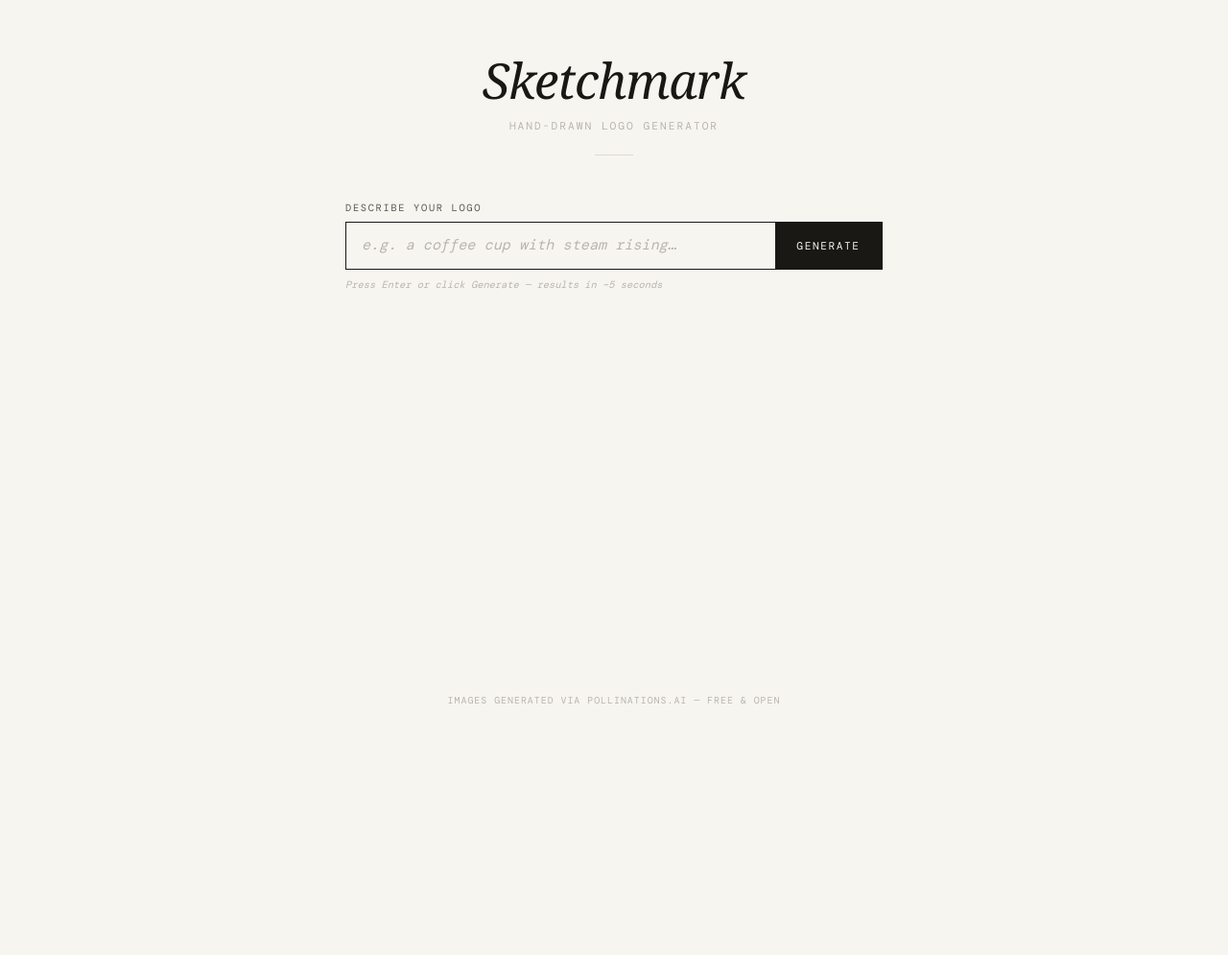
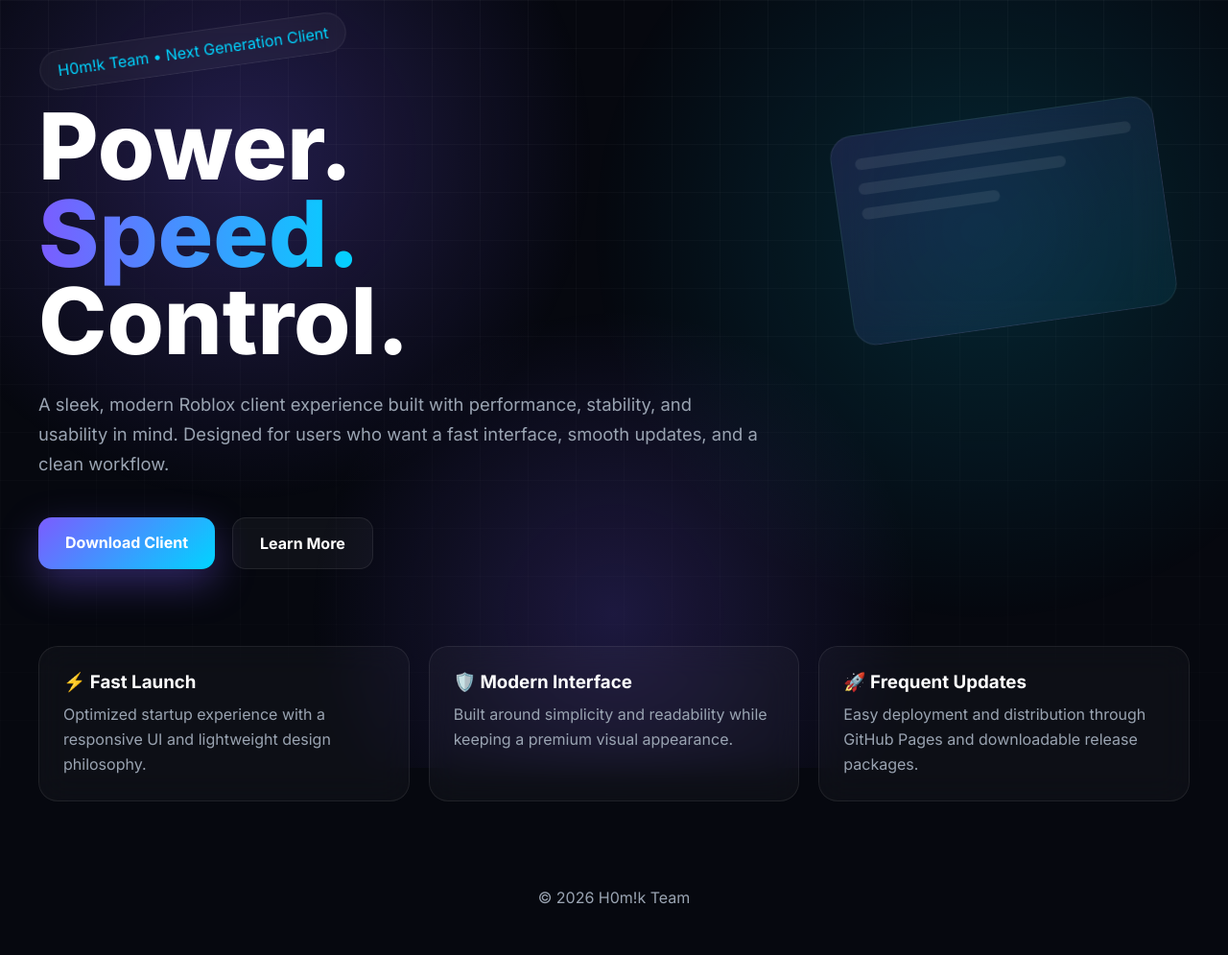
Before and after one commit to TheRealJumpity/LeafNBeaf_SMP, a plain HTML site: page index.html in a window 1280 px wide. Shown: the whole page at 96% size. Before the commit the page ends 800 px from the top, so only its background shows below. Drawn offline with nearby package versions, Linux system fonts and the light colour scheme; a web font is replaced by a local one.

Commit message:
Update index.html

```diff
--- a/index.html
+++ b/index.html
@@ -3,476 +3,337 @@
 <head>
 <meta charset="UTF-8">
 <meta name="viewport" content="width=device-width, initial-scale=1.0">
-<title>Sketchmark — Logo Generator</title>
-<link rel="preconnect" href="https://fonts.googleapis.com">
-<link href="https://fonts.googleapis.com/css2?family=DM+Mono:ital,wght@0,300;0,400;1,300&family=Playfair+Display:ital@1&display=swap" rel="stylesheet">
+<title>H0m!k Team Client</title>
+
+<link href="https://fonts.googleapis.com/css2?family=Inter:wght@400;500;600;700;800&display=swap" rel="stylesheet">
+
 <style>
-  *, *::before, *::after { box-sizing: border-box; margin: 0; padding: 0; }
-
-  :root {
-    --ink: #1a1814;
-    --ink-soft: #5a5650;
-    --ink-ghost: #b8b4ae;
-    --paper: #f7f5f0;
-    --paper-warm: #eeebe3;
-    --paper-line: #dedad2;
-    --accent: #2d5a3d;
+:root{
+    --bg:#06080f;
+    --card:#0f1320;
+    --primary:#7b5cff;
+    --secondary:#00d4ff;
+    --text:#ffffff;
+    --muted:#9aa4b2;
+    --border:rgba(255,255,255,.08);
 }
 
-  html, body {
-    height: 100%;
-    background: var(--paper);
-    color: var(--ink);
-    font-family: 'DM Mono', monospace;
-    overflow-x: hidden;
+*{
+    margin:0;
+    padding:0;
+    box-sizing:border-box;
 }
 
-  body {
-    display: flex;
-    flex-direction: column;
-    align-items: center;
-    min-height: 100vh;
-    padding: 3rem 1.5rem 4rem;
+body{
+    font-family:Inter,sans-serif;
+    background:var(--bg);
+    color:var(--text);
+    overflow-x:hidden;
 }
 
-  header {
-    text-align: center;
-    margin-bottom: 3rem;
+.background{
+    position:fixed;
+    inset:0;
+    z-index:-1;
+    background:
+    radial-gradient(circle at 20% 20%, rgba(123,92,255,.25), transparent 30%),
+    radial-gradient(circle at 80% 30%, rgba(0,212,255,.15), transparent 35%),
+    radial-gradient(circle at 50% 80%, rgba(123,92,255,.2), transparent 35%);
 }
 
-  .wordmark {
-    font-family: 'Playfair Display', Georgia, serif;
-    font-style: italic;
-    font-size: clamp(2rem, 5vw, 3.2rem);
-    letter-spacing: -0.02em;
-    color: var(--ink);
-    display: block;
-    margin-bottom: 0.4rem;
+.grid{
+    position:fixed;
+    inset:0;
+    background-image:
+        linear-gradient(rgba(255,255,255,.03) 1px, transparent 1px),
+        linear-gradient(90deg, rgba(255,255,255,.03) 1px, transparent 1px);
+    background-size:50px 50px;
+    mask-image:linear-gradient(to bottom, rgba(0,0,0,1), rgba(0,0,0,.3));
 }
 
-  .tagline {
-    font-size: 0.7rem;
-    letter-spacing: 0.18em;
-    text-transform: uppercase;
-    color: var(--ink-ghost);
+.hero{
+    min-height:100vh;
+    display:flex;
+    justify-content:center;
+    align-items:center;
+    padding:40px;
 }
 
-  .rule {
-    width: 40px;
-    height: 1px;
-    background: var(--paper-line);
-    margin: 1.4rem auto 0;
+.container{
+    max-width:1200px;
+    width:100%;
 }
 
-  .input-area {
-    width: 100%;
-    max-width: 560px;
-    display: flex;
-    flex-direction: column;
-    gap: 0;
+.badge{
+    display:inline-block;
+    padding:10px 18px;
+    border:1px solid var(--border);
+    background:rgba(255,255,255,.03);
+    border-radius:999px;
+    color:var(--secondary);
+    margin-bottom:25px;
+    backdrop-filter:blur(10px);
+    animation:float 4s ease-in-out infinite;
 }
 
-  .field-label {
-    font-size: 0.65rem;
-    letter-spacing: 0.16em;
-    text-transform: uppercase;
-    color: var(--ink-soft);
-    margin-bottom: 0.5rem;
+h1{
+    font-size:clamp(3rem,8vw,6rem);
+    font-weight:800;
+    line-height:.95;
 }
 
-  .input-row {
-    display: flex;
-    border: 1.5px solid var(--ink);
-    border-radius: 0;
-    overflow: hidden;
-    transition: box-shadow 0.15s;
+.gradient{
+    background:linear-gradient(90deg,var(--primary),var(--secondary));
+    -webkit-background-clip:text;
+    -webkit-text-fill-color:transparent;
 }
 
-  .input-row:focus-within {
-    box-shadow: 3px 3px 0 var(--ink);
+.subtitle{
+    margin-top:25px;
+    max-width:750px;
+    color:var(--muted);
+    font-size:1.15rem;
+    line-height:1.7;
 }
 
-  #prompt {
-    flex: 1;
-    background: transparent;
-    border: none;
-    outline: none;
-    font-family: 'DM Mono', monospace;
-    font-size: 0.95rem;
-    color: var(--ink);
-    padding: 0.85rem 1rem;
-    line-height: 1.4;
-    caret-color: var(--accent);
-    min-width: 0;
+.buttons{
+    display:flex;
+    gap:18px;
+    margin-top:40px;
+    flex-wrap:wrap;
 }
 
-  #prompt::placeholder { color: var(--ink-ghost); font-style: italic; }
-
-  #generate-btn {
-    background: var(--ink);
-    color: var(--paper);
-    border: none;
-    cursor: pointer;
-    font-family: 'DM Mono', monospace;
-    font-size: 0.7rem;
-    letter-spacing: 0.14em;
-    text-transform: uppercase;
-    padding: 0 1.4rem;
-    white-space: nowrap;
-    transition: background 0.15s, opacity 0.15s;
-    flex-shrink: 0;
+.btn{
+    text-decoration:none;
+    padding:16px 28px;
+    border-radius:14px;
+    font-weight:700;
+    transition:.25s;
 }
 
-  #generate-btn:hover { background: var(--accent); }
-  #generate-btn:active { opacity: 0.8; }
-  #generate-btn:disabled { opacity: 0.4; cursor: not-allowed; }
-
-  .hint {
-    font-size: 0.65rem;
-    color: var(--ink-ghost);
-    margin-top: 0.55rem;
-    font-style: italic;
+.download{
+    background:linear-gradient(135deg,var(--primary),var(--secondary));
+    color:white;
+    box-shadow:0 15px 40px rgba(123,92,255,.35);
 }
 
-  .canvas-area {
-    width: 100%;
-    max-width: 560px;
-    margin-top: 2.5rem;
-    display: none;
+.download:hover{
+    transform:translateY(-4px);
 }
 
-  .canvas-area.visible { display: block; }
-
-  .canvas-frame {
-    border: 1.5px solid var(--ink);
-    background: #fff;
-    position: relative;
-    aspect-ratio: 1;
-    overflow: hidden;
-    display: flex;
-    align-items: center;
-    justify-content: center;
+.secondary{
+    border:1px solid var(--border);
+    background:rgba(255,255,255,.04);
+    color:white;
 }
 
-  #result-img {
-    width: 100%;
-    height: 100%;
-    object-fit: contain;
-    display: block;
-    opacity: 0;
-    transition: opacity 0.4s ease;
+.secondary:hover{
+    background:rgba(255,255,255,.08);
 }
 
-  #result-img.loaded { opacity: 1; }
-
-  .loader {
-    position: absolute;
-    inset: 0;
-    display: flex;
-    flex-direction: column;
-    align-items: center;
-    justify-content: center;
-    gap: 1.2rem;
-    background: #fff;
-    transition: opacity 0.3s;
+.cards{
+    margin-top:80px;
+    display:grid;
+    grid-template-columns:repeat(auto-fit,minmax(250px,1fr));
+    gap:20px;
 }
 
-  .loader.hidden { opacity: 0; pointer-events: none; }
-
-  .pen-wrap {
-    width: 60px;
-    height: 60px;
-    position: relative;
+.card{
+    background:rgba(255,255,255,.03);
+    border:1px solid var(--border);
+    border-radius:20px;
+    padding:25px;
+    backdrop-filter:blur(16px);
+    transition:.3s;
 }
 
-  .pen-wrap svg {
-    width: 100%;
-    height: 100%;
-    animation: draw-spin 1.8s ease-in-out infinite;
-    transform-origin: center;
+.card:hover{
+    transform:translateY(-6px);
+    border-color:rgba(123,92,255,.5);
 }
 
-  @keyframes draw-spin {
-    0%   { transform: rotate(0deg); }
-    25%  { transform: rotate(8deg); }
-    75%  { transform: rotate(-8deg); }
-    100% { transform: rotate(0deg); }
+.card h3{
+    margin-bottom:10px;
 }
 
-  .sketch-line {
-    stroke-dasharray: 220;
-    stroke-dashoffset: 220;
-    animation: sketch 1.8s ease-in-out infinite;
+.card p{
+    color:var(--muted);
+    line-height:1.6;
 }
 
-  @keyframes sketch {
-    0%   { stroke-dashoffset: 220; opacity: 1; }
-    60%  { stroke-dashoffset: 0;   opacity: 1; }
-    80%  { stroke-dashoffset: 0;   opacity: 0.3; }
-    100% { stroke-dashoffset: 220; opacity: 0.3; }
+.floating-panel{
+    position:absolute;
+    right:5%;
+    top:15%;
+    width:340px;
+    height:220px;
+    background:linear-gradient(
+        145deg,
+        rgba(123,92,255,.15),
+        rgba(0,212,255,.08)
+    );
+    border:1px solid var(--border);
+    border-radius:24px;
+    backdrop-filter:blur(20px);
+    transform:rotate(-8deg);
+    animation:float 5s ease-in-out infinite;
 }
 
-  .loader-text {
-    font-size: 0.65rem;
-    letter-spacing: 0.18em;
-    text-transform: uppercase;
-    color: var(--ink-ghost);
+.panel-content{
+    padding:24px;
 }
 
-  .actions {
-    display: flex;
-    gap: 0;
-    border: 1.5px solid var(--ink);
-    border-top: none;
-    overflow: hidden;
+.panel-line{
+    height:12px;
+    border-radius:999px;
+    margin-bottom:14px;
+    background:rgba(255,255,255,.08);
 }
 
-  .action-btn {
-    flex: 1;
-    background: transparent;
-    border: none;
-    cursor: pointer;
-    font-family: 'DM Mono', monospace;
-    font-size: 0.68rem;
-    letter-spacing: 0.12em;
-    text-transform: uppercase;
-    color: var(--ink-soft);
-    padding: 0.75rem 0.5rem;
-    display: flex;
-    align-items: center;
-    justify-content: center;
-    gap: 0.5rem;
-    transition: background 0.15s, color 0.15s;
-    position: relative;
+.panel-line:nth-child(2){
+    width:75%;
 }
 
-  .action-btn + .action-btn {
-    border-left: 1px solid var(--paper-line);
+.panel-line:nth-child(3){
+    width:50%;
 }
 
-  .action-btn:hover { background: var(--paper-warm); color: var(--ink); }
-  .action-btn:active { background: var(--paper-line); }
-
-  .action-btn svg {
-    width: 14px;
-    height: 14px;
-    stroke: currentColor;
-    fill: none;
-    stroke-width: 1.8;
-    stroke-linecap: round;
-    stroke-linejoin: round;
-    flex-shrink: 0;
+.footer{
+    text-align:center;
+    padding:50px 20px;
+    color:var(--muted);
 }
 
-  .toast {
-    position: fixed;
-    bottom: 2rem;
-    left: 50%;
-    transform: translateX(-50%) translateY(12px);
-    background: var(--ink);
-    color: var(--paper);
-    font-family: 'DM Mono', monospace;
-    font-size: 0.7rem;
-    letter-spacing: 0.14em;
-    text-transform: uppercase;
-    padding: 0.6rem 1.4rem;
-    opacity: 0;
-    transition: opacity 0.2s, transform 0.2s;
-    pointer-events: none;
-    white-space: nowrap;
+@keyframes float{
+    0%,100%{
+        transform:translateY(0px) rotate(-8deg);
+    }
+    50%{
+        transform:translateY(-15px) rotate(-8deg);
+    }
 }
 
-  .toast.show { opacity: 1; transform: translateX(-50%) translateY(0); }
+.reveal{
+    opacity:0;
+    transform:translateY(30px);
+    transition:1s;
+}
 
-  footer {
-    margin-top: auto;
-    padding-top: 3rem;
-    font-size: 0.62rem;
-    color: var(--ink-ghost);
-    letter-spacing: 0.1em;
-    text-transform: uppercase;
-    text-align: center;
+.reveal.show{
+    opacity:1;
+    transform:translateY(0);
+}
+
+@media(max-width:950px){
+    .floating-panel{
+        display:none;
+    }
 }
 </style>
 </head>
 <body>
 
-<header>
-  <span class="wordmark">Sketchmark</span>
-  <p class="tagline">Hand-drawn logo generator</p>
-  <div class="rule"></div>
-</header>
+<div class="background"></div>
+<div class="grid"></div>
 
-<div class="input-area">
-  <p class="field-label">Describe your logo</p>
-  <div class="input-row">
-    <input
-      id="prompt"
-      type="text"
-      placeholder="e.g. a coffee cup with steam rising…"
-      autocomplete="off"
-      spellcheck="false"
-    />
-    <button id="generate-btn">Generate</button>
-  </div>
-  <p class="hint">Press Enter or click Generate — results in ~5 seconds</p>
-</div>
+<section class="hero">
+    <div class="container">
 
-<div class="canvas-area" id="canvas-area">
-  <div class="canvas-frame">
-    <img id="result-img" alt="Generated logo" crossorigin="anonymous" />
-    <div class="loader" id="loader">
-      <div class="pen-wrap">
-        <svg viewBox="0 0 80 80" fill="none" xmlns="http://www.w3.org/2000/svg">
-          <rect x="8" y="8" width="64" height="64" rx="4"
-            stroke="#1a1814" stroke-width="1.5"
-            fill="none"
-            class="sketch-line"
-            pathLength="220"
-          />
-          <line x1="20" y1="40" x2="60" y2="40"
-            stroke="#1a1814" stroke-width="1.5"
-            class="sketch-line"
-            pathLength="220"
-            style="animation-delay:0.3s"
-          />
-          <line x1="40" y1="20" x2="40" y2="60"
-            stroke="#1a1814" stroke-width="1.5"
-            class="sketch-line"
-            pathLength="220"
-            style="animation-delay:0.6s"
-          />
-        </svg>
-      </div>
-      <span class="loader-text">Sketching…</span>
-    </div>
-  </div>
-  <div class="actions">
-    <button class="action-btn" id="download-btn" title="Download PNG">
-      <svg viewBox="0 0 24 24"><path d="M12 15V3m0 12-4-4m4 4 4-4M2 17l.621 2.485A2 2 0 0 0 4.561 21h14.878a2 2 0 0 0 1.94-1.515L22 17"/></svg>
-      Download
-    </button>
-    <button class="action-btn" id="copy-btn" title="Copy to clipboard">
-      <svg viewBox="0 0 24 24"><rect x="9" y="9" width="13" height="13" rx="2"/><path d="M5 15H4a2 2 0 0 1-2-2V4a2 2 0 0 1 2-2h9a2 2 0 0 1 2 2v1"/></svg>
-      Copy image
-    </button>
-    <button class="action-btn" id="regen-btn" title="Regenerate">
-      <svg viewBox="0 0 24 24"><path d="M3 12a9 9 0 1 0 9-9 9.75 9.75 0 0 0-6.74 2.74L3 8"/><path d="M3 3v5h5"/></svg>
-      Retry
-    </button>
+        <div class="floating-panel">
+            <div class="panel-content">
+                <div class="panel-line"></div>
+                <div class="panel-line"></div>
+                <div class="panel-line"></div>
             </div>
         </div>
 
-<div class="toast" id="toast"></div>
+        <div class="badge reveal">
+            H0m!k Team • Next Generation Client
+        </div>
 
-<footer>Images generated via Pollinations.ai &mdash; free &amp; open</footer>
+        <h1 class="reveal">
+            Power.<br>
+            <span class="gradient">Speed.</span><br>
+            Control.
+        </h1>
+
+        <p class="subtitle reveal">
+            A sleek, modern Roblox client experience built with performance,
+            stability, and usability in mind. Designed for users who want
+            a fast interface, smooth updates, and a clean workflow.
+        </p>
+
+        <div class="buttons reveal">
+            <a id="downloadBtn" class="btn download" href="#">
+                Download Client
+            </a>
+
+            <a href="#features" class="btn secondary">
+                Learn More
+            </a>
+        </div>
+
+        <div class="cards" id="features">
+
+            <div class="card reveal">
+                <h3>⚡ Fast Launch</h3>
+                <p>
+                    Optimized startup experience with a responsive UI
+                    and lightweight design philosophy.
+                </p>
+            </div>
+
+            <div class="card reveal">
+                <h3>🛡️ Modern Interface</h3>
+                <p>
+                    Built around simplicity and readability while keeping
+                    a premium visual appearance.
+                </p>
+            </div>
+
+            <div class="card reveal">
+                <h3>🚀 Frequent Updates</h3>
+                <p>
+                    Easy deployment and distribution through GitHub Pages
+                    and downloadable release packages.
+                </p>
+            </div>
+
+        </div>
+
+    </div>
+</section>
+
+<div class="footer">
+    © 2026 H0m!k Team
+</div>
 
 <script>
-  const promptInput = document.getElementById('prompt');
-  const generateBtn = document.getElementById('generate-btn');
-  const canvasArea  = document.getElementById('canvas-area');
-  const resultImg   = document.getElementById('result-img');
-  const loader      = document.getElementById('loader');
-  const downloadBtn = document.getElementById('download-btn');
-  const copyBtn     = document.getElementById('copy-btn');
-  const regenBtn    = document.getElementById('regen-btn');
-  const toast       = document.getElementById('toast');
+/*
+    CHANGE THIS IF YOU RENAME THE FILE
+*/
+const DOWNLOAD_FILE = "template.zip";
 
-  let currentSeed = null;
-  let currentPromptText = '';
-  let blobUrl = null;
+document.getElementById("downloadBtn").href = DOWNLOAD_FILE;
 
-  function stylePrompt(raw) {
-    return `minimalist hand-drawn single-line logo illustration of ${raw}, clean ink sketch on pure white background, no color, simple elegant lines, black and white, logo design, fine pen strokes, no shading, vector-like sketch`;
+const observer = new IntersectionObserver(entries=>{
+    entries.forEach(entry=>{
+        if(entry.isIntersecting){
+            entry.target.classList.add("show");
         }
-
-  function showToast(msg, dur = 2000) {
-    toast.textContent = msg;
-    toast.classList.add('show');
-    setTimeout(() => toast.classList.remove('show'), dur);
-  }
-
-  function startLoading() {
-    loader.classList.remove('hidden');
-    resultImg.classList.remove('loaded');
-    canvasArea.classList.add('visible');
-    generateBtn.disabled = true;
-    downloadBtn.disabled = true;
-    copyBtn.disabled = true;
-  }
-
-  function stopLoading() {
-    loader.classList.add('hidden');
-    generateBtn.disabled = false;
-    downloadBtn.disabled = false;
-    copyBtn.disabled = false;
-  }
-
-  function generate(userPrompt, seed) {
-    if (!userPrompt.trim()) {
-      promptInput.focus();
-      showToast('Enter a prompt first');
-      return;
-    }
-    currentPromptText = userPrompt.trim();
-    currentSeed = seed || Math.floor(Math.random() * 999999);
-    startLoading();
-    if (blobUrl) { URL.revokeObjectURL(blobUrl); blobUrl = null; }
-
-    const encoded = encodeURIComponent(stylePrompt(currentPromptText));
-    const url = `https://image.pollinations.ai/prompt/${encoded}?width=768&height=768&seed=${currentSeed}&nologo=true&model=flux`;
-
-    const img = new Image();
-    img.crossOrigin = 'anonymous';
-    img.onload = () => {
-      resultImg.src = img.src;
-      resultImg.classList.add('loaded');
-      stopLoading();
-
-      // cache as blob for copy/download
-      fetch(img.src)
-        .then(r => r.blob())
-        .then(b => { blobUrl = URL.createObjectURL(b); })
-        .catch(() => {});
-    };
-    img.onerror = () => {
-      stopLoading();
-      showToast('Generation failed — try again');
-      canvasArea.classList.remove('visible');
-    };
-    img.src = url;
-  }
-
-  generateBtn.addEventListener('click', () => generate(promptInput.value));
-  promptInput.addEventListener('keydown', e => { if (e.key === 'Enter') generate(promptInput.value); });
-  regenBtn.addEventListener('click', () => generate(currentPromptText, Math.floor(Math.random() * 999999)));
-
-  downloadBtn.addEventListener('click', () => {
-    if (!resultImg.src) return;
-    const a = document.createElement('a');
-    a.href = blobUrl || resultImg.src;
-    a.download = `sketchmark-${currentSeed}.png`;
-    a.click();
+    });
+},{
+    threshold:0.15
 });
 
-  copyBtn.addEventListener('click', async () => {
-    try {
-      let blob;
-      if (blobUrl) {
-        blob = await fetch(blobUrl).then(r => r.blob());
-      } else {
-        const canvas = document.createElement('canvas');
-        canvas.width = resultImg.naturalWidth;
-        canvas.height = resultImg.naturalHeight;
-        canvas.getContext('2d').drawImage(resultImg, 0, 0);
-        blob = await new Promise(res => canvas.toBlob(res, 'image/png'));
-      }
-      await navigator.clipboard.write([new ClipboardItem({ 'image/png': blob })]);
-      showToast('Copied to clipboard ✓');
-    } catch {
-      showToast('Copy failed — try download instead');
-    }
+document.querySelectorAll(".reveal").forEach(el=>{
+    observer.observe(el);
+});
+
+document.getElementById("downloadBtn").addEventListener("click", ()=>{
+    console.log("Downloading:", DOWNLOAD_FILE);
 });
 </script>
+
 </body>
 </html>
```
Lines whose indentation alone changed are shown as unchanged.
